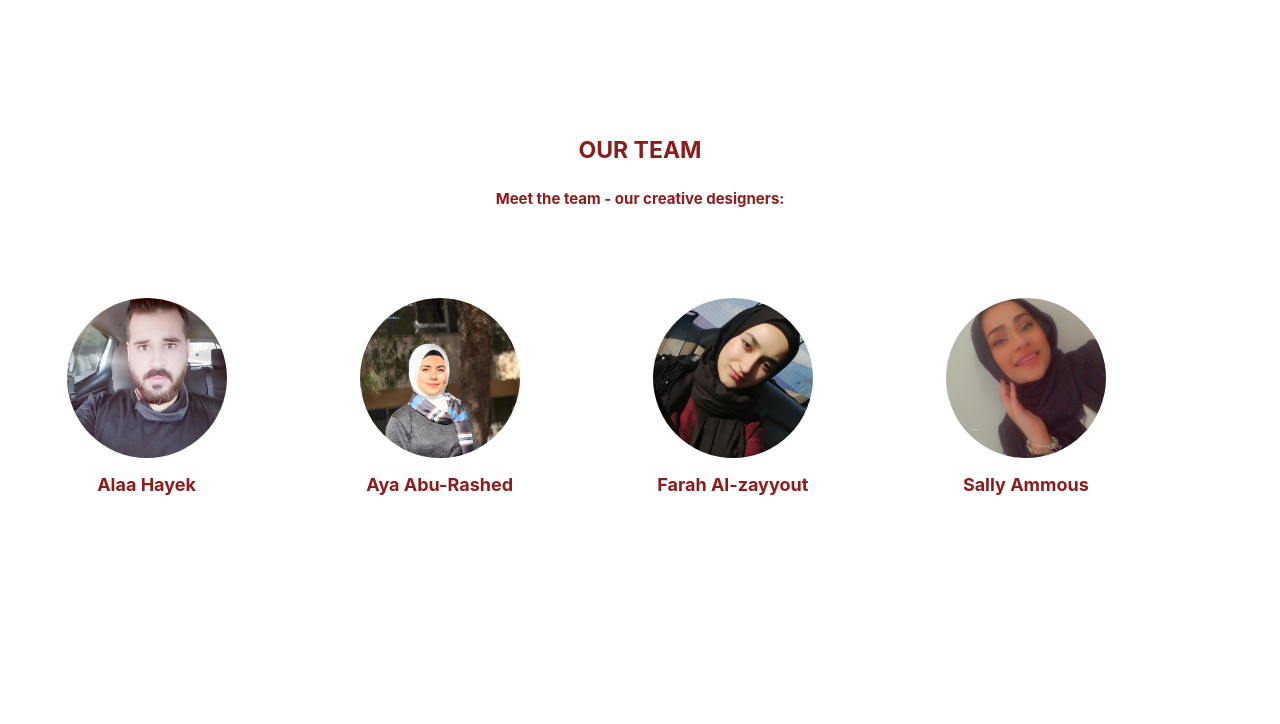
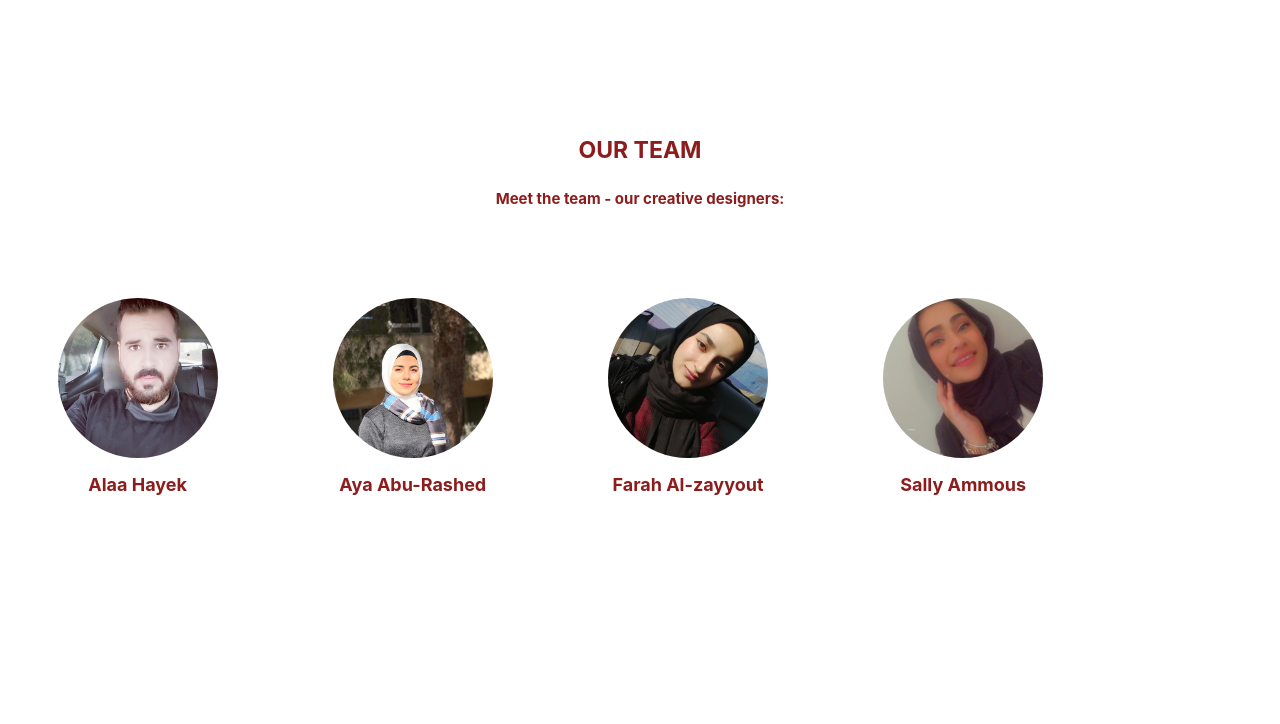
Before and after one commit to Creative-partners/Wedding-planners, a plain HTML site: page index.html in a window 1280 px wide. Shown: the part 3215-3939 px from the top of the page. Drawn offline with Linux system fonts and the light colour scheme.

Commit message:
team images

```diff
--- a/css/style.css
+++ b/css/style.css
@@ -265,7 +265,7 @@ margin-top: -70px;
 }
 .last-section article {
   float: left;
-  margin: 7% 5.2% 0;
+  margin: 7% 4.5% 0;
 }
 .last-section h3 {
   margin-top: 10%;
```
